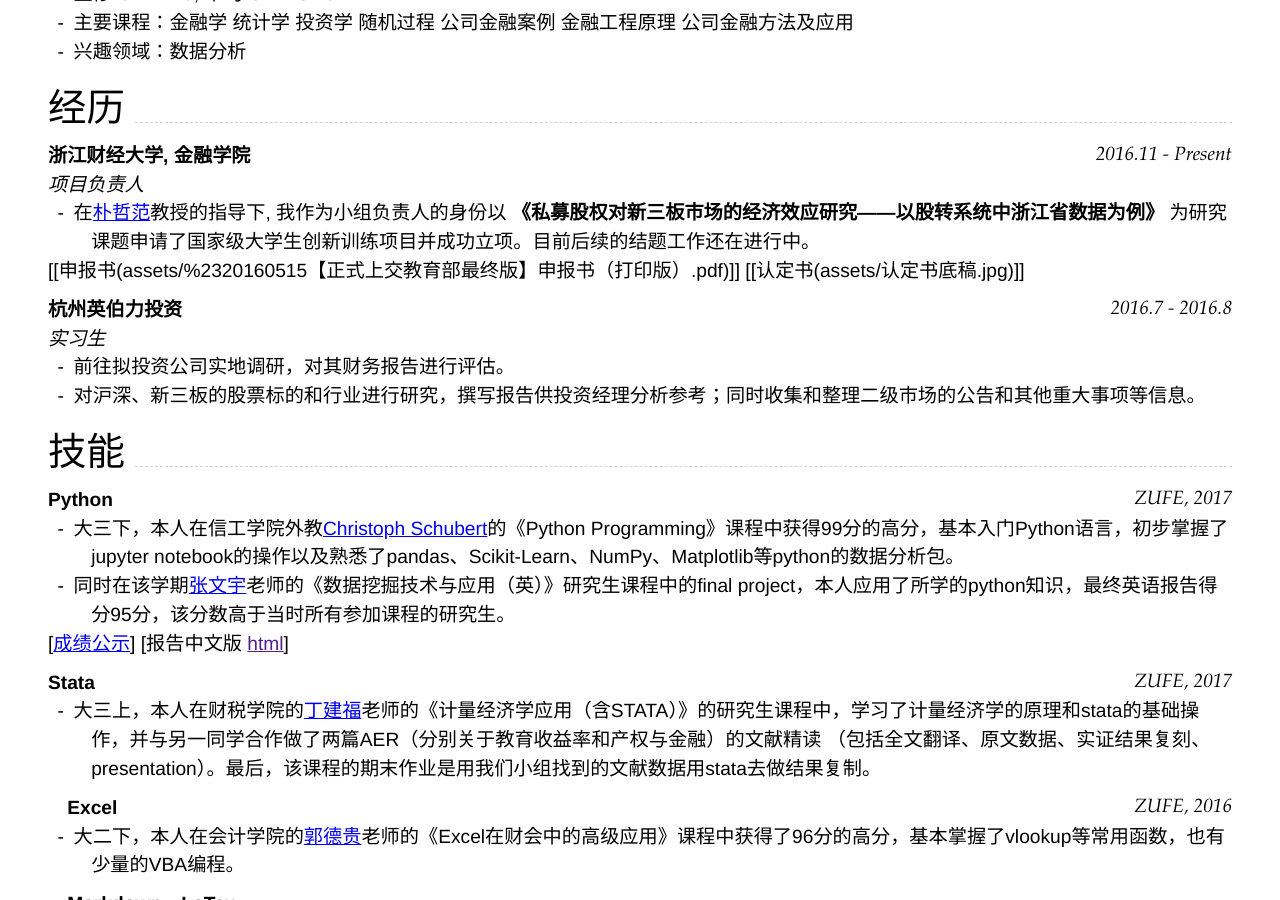
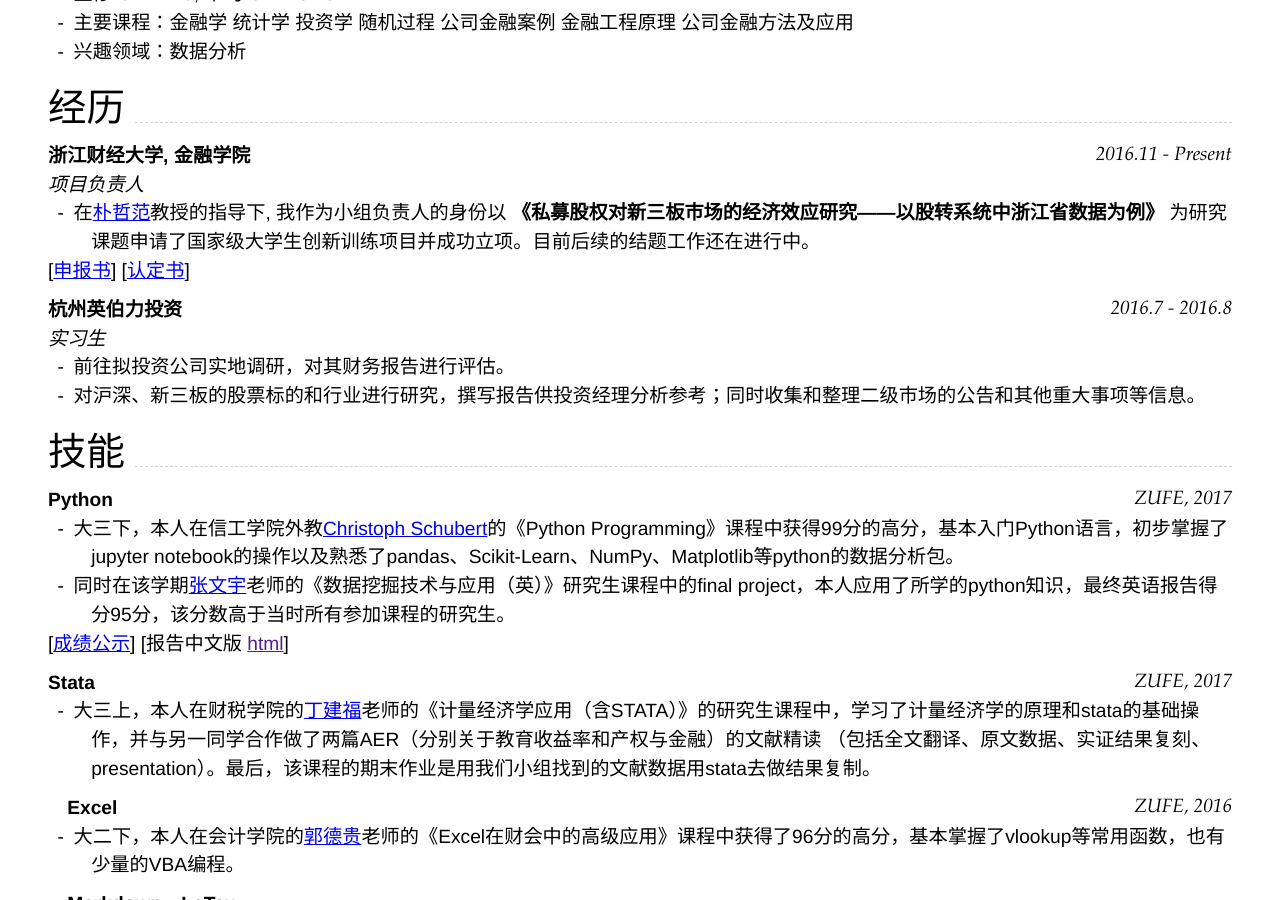
Before and after one commit to wodeni/nimo-markdown-cv, a Jekyll site: the page built from index.md, in a window 1280 px wide and 900 px high, scrolled down 367 px. Built offline with Jekyll 4.4.1, drawn with Linux system fonts in a browser that asks for light colours.

Commit message:
Update index.md

```diff
--- a/index.md
+++ b/index.md
@@ -32,7 +32,7 @@ pdf: true
 _项目负责人_<br>
 - 在[朴哲范](http://jrxy.zufe.edu.cn/info/2056/1211.htm)教授的指导下, 我作为小组负责人的身份以 __《私募股权对新三板市场的经济效应研究——以股转系统中浙江省数据为例》__ 为研究课题申请了国家级大学生创新训练项目并成功立项。目前后续的结题工作还在进行中。
 
-[[申报书(assets/%2320160515【正式上交教育部最终版】申报书（打印版）.pdf)]] [[认定书(assets/认定书底稿.jpg)]]
+[[申报书](assets/%2320160515【正式上交教育部最终版】申报书（打印版）.pdf)] [[认定书](assets/认定书底稿.jpg)]
 ### __杭州英伯力投资__  `2016.7 - 2016.8`
 _实习生_<br>
 - 前往拟投资公司实地调研，对其财务报告进行评估。
```
